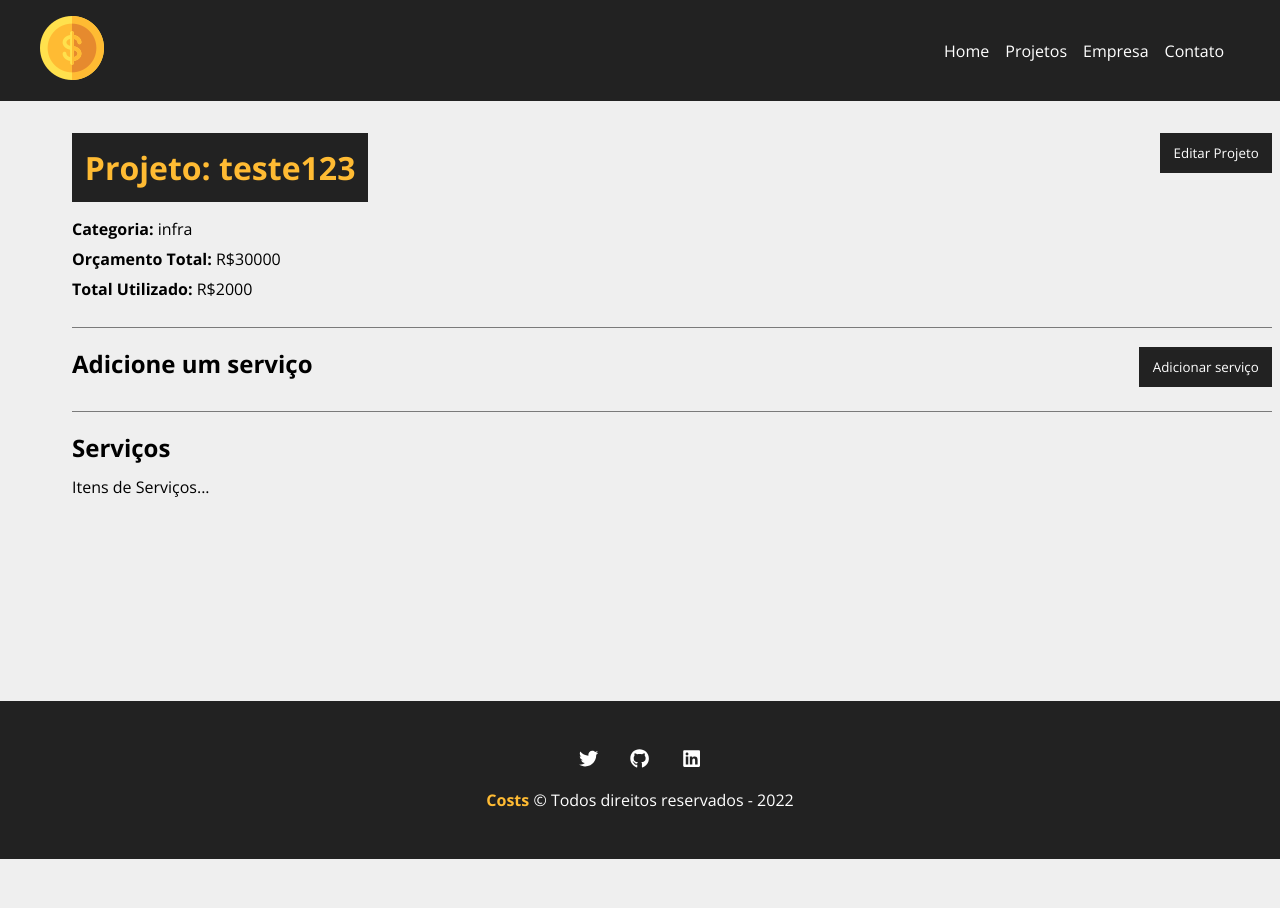
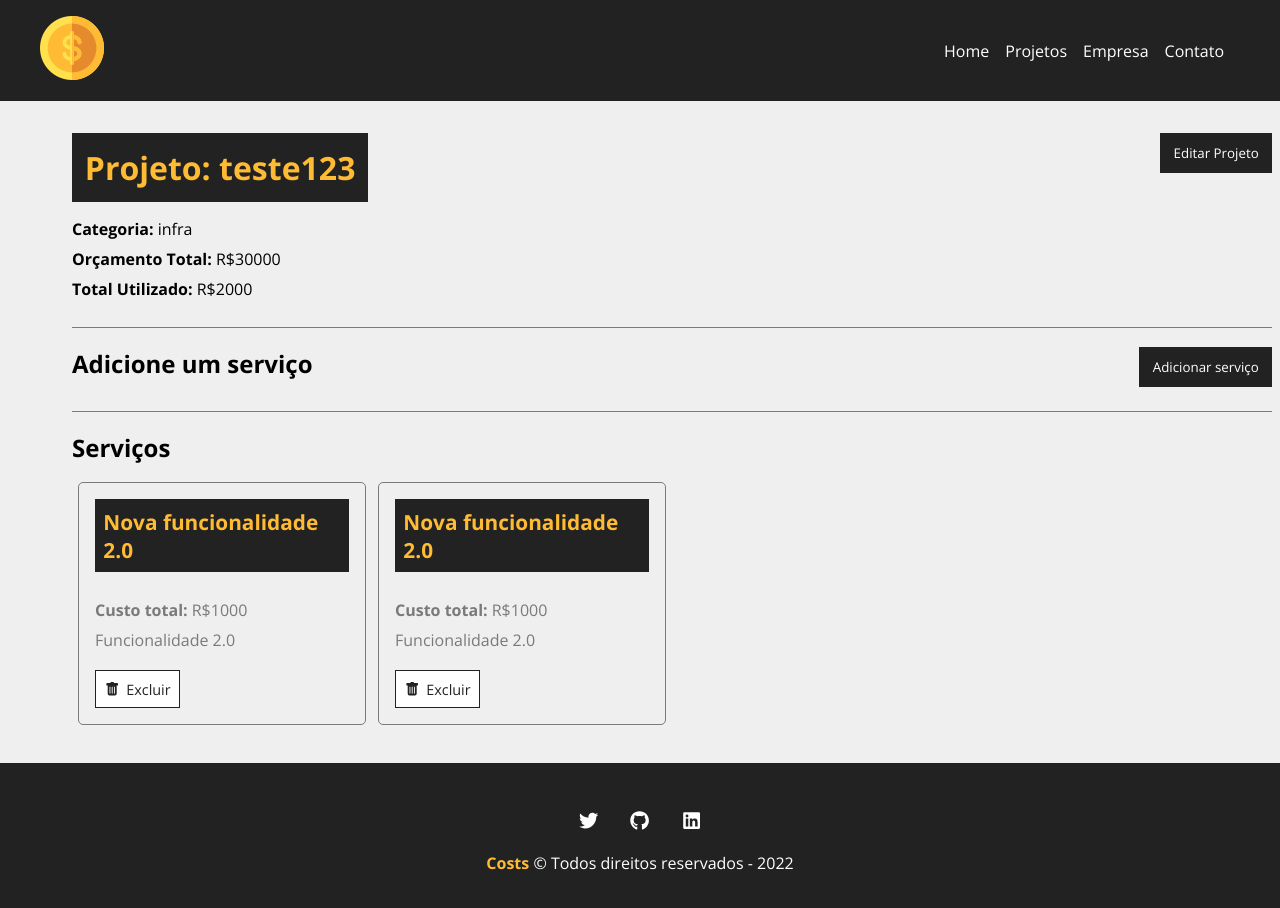
Before and after one commit to juniorcaus/COSTS, a React (Create React App) app: page /project/6 in a window 1280 px wide. Shown: the top 908 px of the page. Before the commit the page ends 859 px from the top, so only its background shows below. Built offline with nearby package versions, Linux system fonts and the light colour scheme; data requests are answered from the project's data file.

Commit message:
Exibindo os serviços - #35

```diff
--- a/db.json
+++ b/db.json
@@ -31,8 +31,26 @@
         "id": "2",
         "name": "desenvolvimento"
       },
-      "cost": 0,
-      "services": [],
+      "cost": 1800,
+      "services": [
+        {
+          "name": "Contratar dev",
+          "cost": "500",
+          "description": "dev react",
+          "id": "656a7fd6-d401-47f7-8467-9b2fc06903b5"
+        },
+        {
+          "name": "backend",
+          "cost": "850",
+          "id": "6e282c5a-0da2-40a5-aa72-6c659702c661"
+        },
+        {
+          "name": "ux",
+          "cost": "450",
+          "description": "ux design",
+          "id": "b027b601-ec99-4aa8-bda2-f80f12a83c4e"
+        }
+      ],
       "id": 7
     },
     {
--- a/src/components/pages/Project.js
+++ b/src/components/pages/Project.js
@@ -10,6 +10,8 @@
 import ProjectForm from '../project/ProjectForm';
 import Message from '../layout/Message';
 import ServiceForm from '../service/ServiceForm';
+import ServiceCard from '../service/ServiceCard';
+
 import styles from './Project.module.css';
 
 
@@ -18,6 +20,7 @@
  const { id } = useParams()
 
  const [project, setProject] = useState([])
+ const [services, setServices] = useState([])
 
  const [showProjectForm, setShowProjectForm] = useState(false)
  const [showServiceForm, setShowServiceForm] = useState(false)
@@ -36,6 +39,7 @@
      }).then(resp => resp.json())
      .then((data) => {
       setProject(data)
+      setServices(data.services)
      })
      .catch( err => console.log)
       }, 300)
@@ -109,7 +113,7 @@
       }).then( (resp) => resp.json())
       .then((data) => {
         // exibir os serviços
-          console.log(data)
+          setShowServiceForm(false)
       })
       .catch( err =>  console.log(err))
     }
@@ -117,6 +121,8 @@
     function toggleProjectForm() {
       setShowProjectForm(!showProjectForm)
     }
+
+   function removeService() {}
 
     function toggleServiceForm() {
       setShowServiceForm(!showServiceForm)
@@ -177,7 +183,14 @@
             <h2>Serviços</h2>
 
             <Container customClass="start">
-                <p>Itens de Serviços...</p>
+                {services.length > 0 &&
+                  services.map((service) => (
+                    <ServiceCard id={service.id} name={service.name} cost={service.cost} description={service.description} key={service.id} handleRemove={removeService} />
+                  ))
+                }
+
+                {services.length === 0 && <p>Não há serviços cadastrados.</p>}
+
             </Container>
 
 
--- /dev/null
+++ b/src/components/service/ServiceCard.js
@@ -0,0 +1,30 @@
+import React from 'react'
+
+import {BsFillTrashFill} from 'react-icons/bs'
+import styles from '../project/ProjectCard.module.css';
+
+function ServiceCard({id, name, cost, description, handleRemove}) {
+
+    const remove = (e) => {
+
+    }
+
+  return (
+    <div className={styles.project_card} >
+        <h4>{name}</h4>
+        <p>
+            <span>Custo total:</span> R${cost}
+        </p>
+        <p>{description}</p>
+
+        <div className={styles.project_card_actions}>
+            <button onClick={remove}>
+                <BsFillTrashFill />
+                Excluir
+            </button>
+        </div>
+    </div>
+  )
+}
+
+export default ServiceCard;
```
